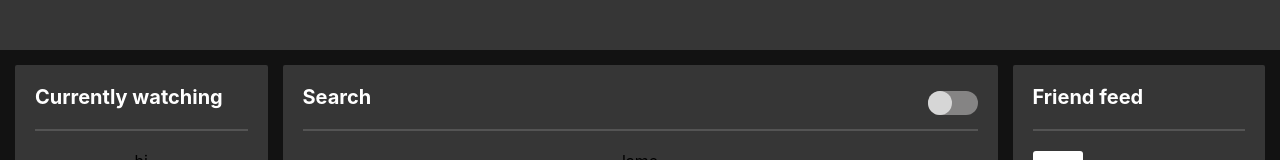
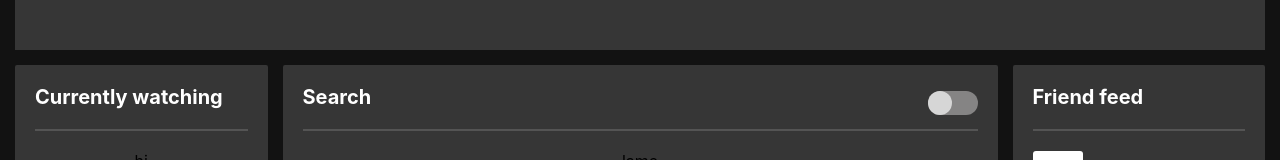
Before and after one commit to LiamMcBride/ani-project, a React (Create React App) app in the folder newFrontend/stat-binge/: page / in a window 1280 px wide. Shown: the top 160 px of the page. Built offline with nearby package versions, Linux system fonts and the light colour scheme.

Commit message:
got it working on extra wide

```diff
--- a/newFrontend/stat-binge/public/index.html
+++ b/newFrontend/stat-binge/public/index.html
@@ -26,9 +26,9 @@
     -->
     <title>React App</title>
   </head>
-  <body>
+  <body style="background-color: #363636">
     <noscript>You need to enable JavaScript to run this app.</noscript>
-    <div id="root"></div>
+    <div style="max-width: 1600px; margin: 0 auto;" id="root"></div>
     <!--
       This HTML file is a template.
       If you open it directly in the browser, you will see an empty page.
--- a/newFrontend/stat-binge/src/App.js
+++ b/newFrontend/stat-binge/src/App.js
@@ -4,7 +4,7 @@ import { MainPage } from './Pages/MainPage';
 
 function App() {
   return (
-    <div className="App">
+    <div style={{"backgroundColor": "#121212"}} className="App">
       <NavBar />
       <MainPage />
     </div>
--- a/newFrontend/stat-binge/src/Components/NavBar.js
+++ b/newFrontend/stat-binge/src/Components/NavBar.js
@@ -1,9 +1,11 @@
 import { firstGray } from '../Colors';
 
 const navBarStyle = {
-    "width": "100%",
+    // "width": "100%",
     "height": "50px",
     "backgroundColor": firstGray,
+    "margin": "0 15px",
+    // "marginTop": "15px"
 }
 
 
```
